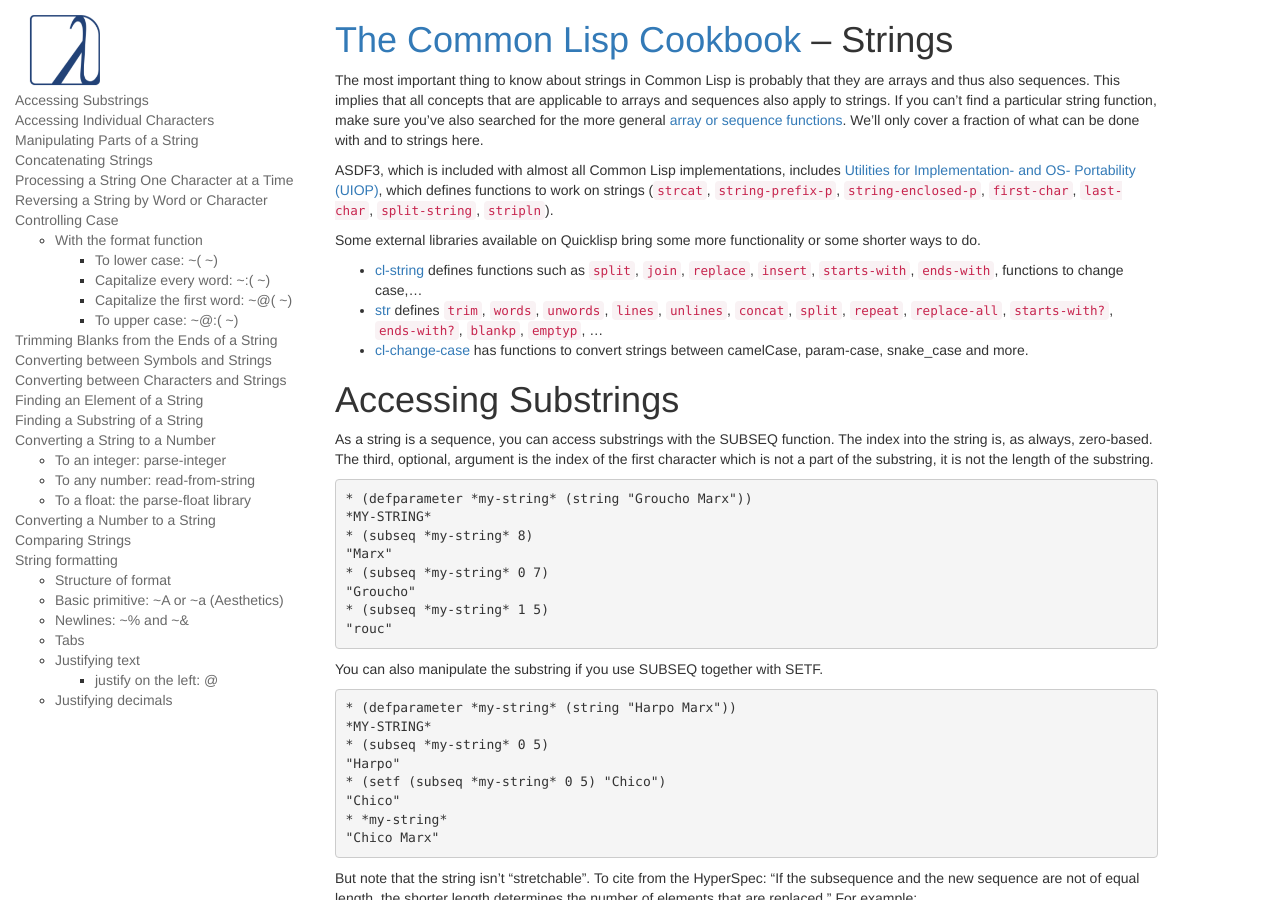
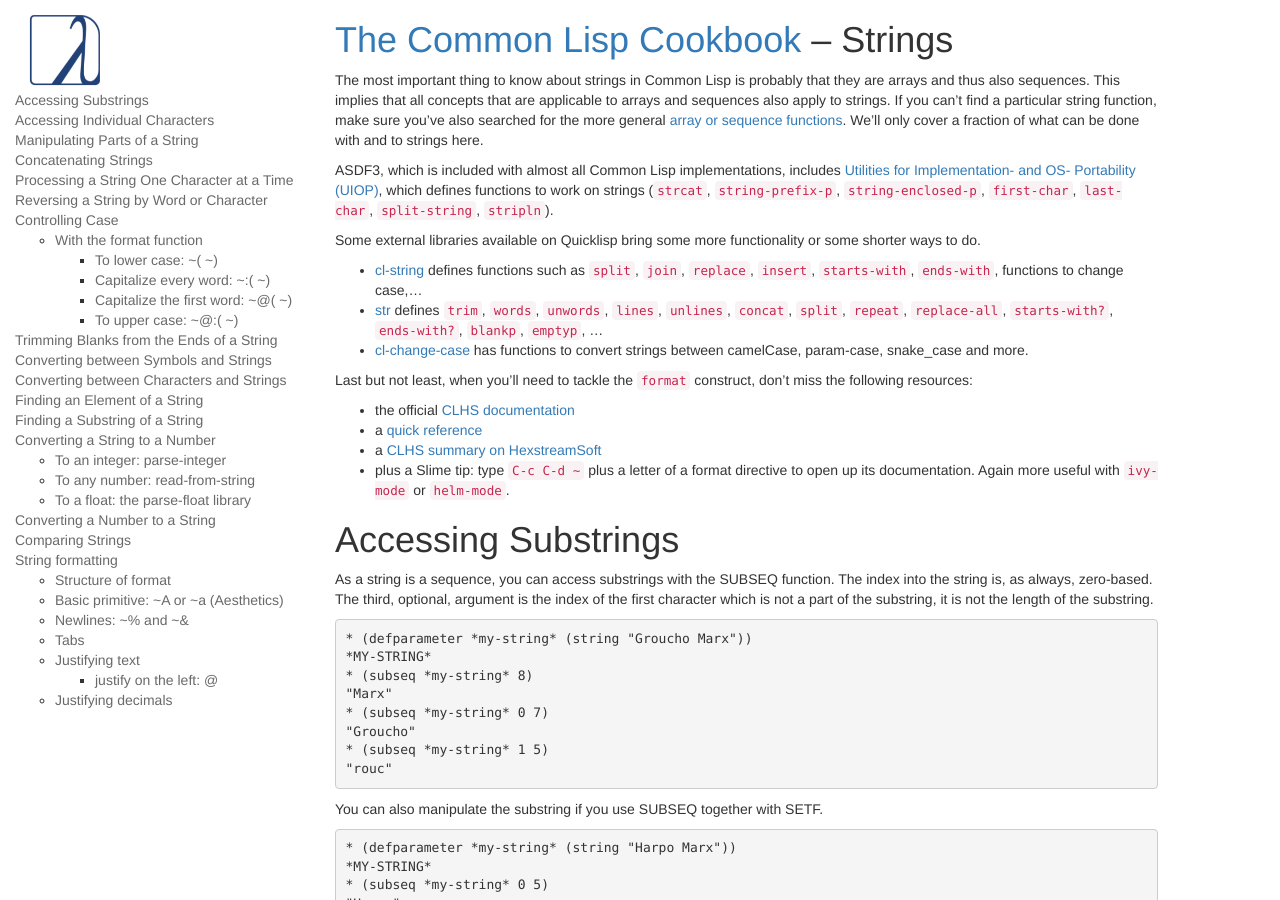
Before and after one commit to LispCookbook/cl-cookbook, a Jekyll site: the page built from strings.md, in a window 1280 px wide and 900 px high. Built offline with Jekyll 4.4.1, drawn with Linux system fonts in a browser that asks for light colours; some of the changed text lies outside the part shown.

Commit message:
strings: add format resources and Slime tip

```diff
--- a/strings.md
+++ b/strings.md
@@ -28,6 +28,14 @@
 - [cl-change-case](https://github.com/rudolfochrist/cl-change-case)
   has functions to convert strings between camelCase, param-case,
   snake_case and more.
+
+Last but not least, when you'll need to tackle the `format` construct,
+don't miss the following resources:
+
+* the official [CLHS documentation](http://www.lispworks.com/documentation/HyperSpec/Body/22_c.htm)
+* a [quick reference](http://clqr.boundp.org/)
+* a [CLHS summary on HexstreamSoft](https://www.hexstreamsoft.com/articles/common-lisp-format-reference/clhs-summary/#subsections-summary-table)
+* plus a Slime tip: type `C-c C-d ~` plus a letter of a format directive to open up its documentation. Again more useful with `ivy-mode` or `helm-mode`.
 
 # Accessing Substrings
 
```
Also changed, not shown: other parts of strings.md (+0 -3 lines).
